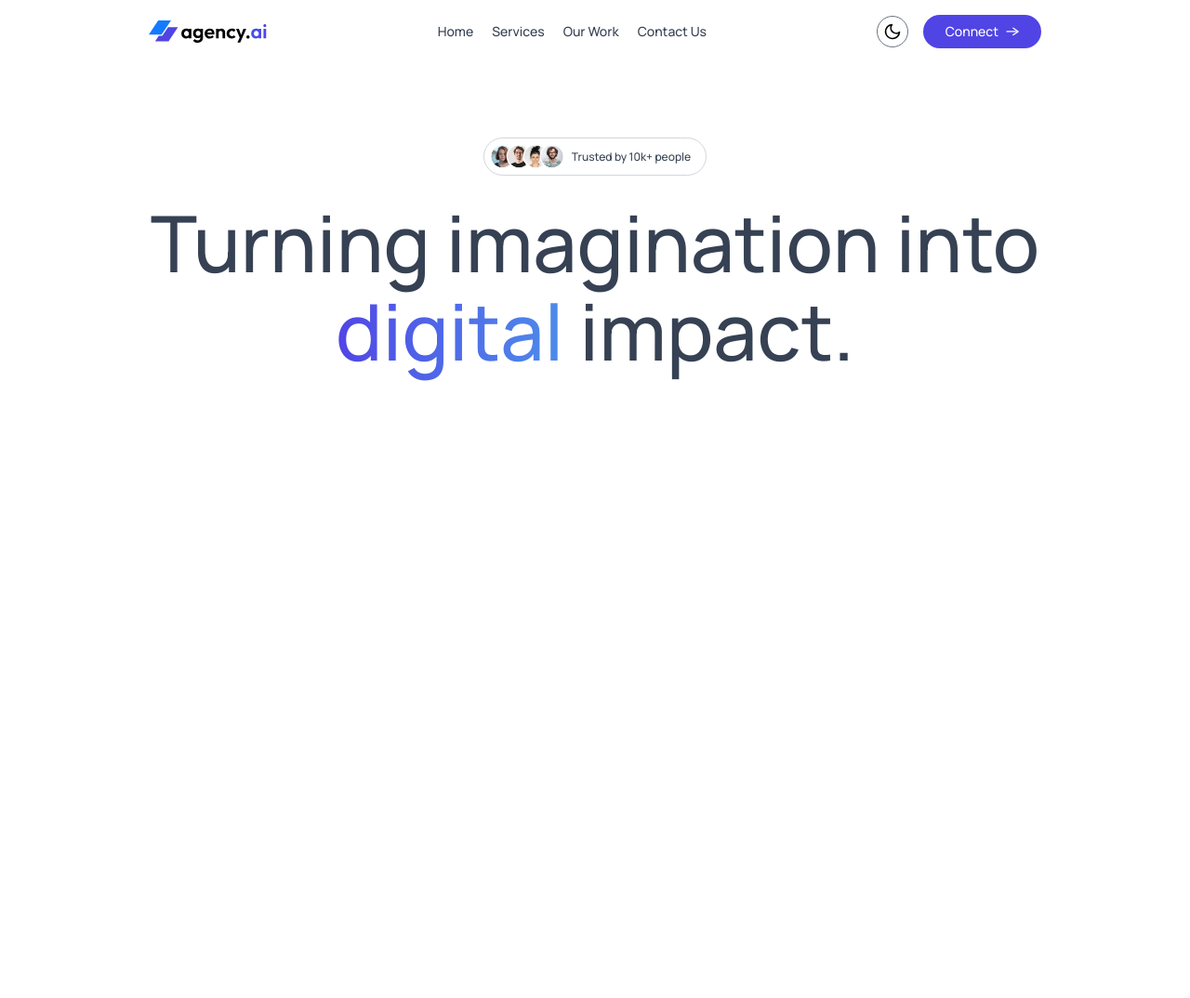
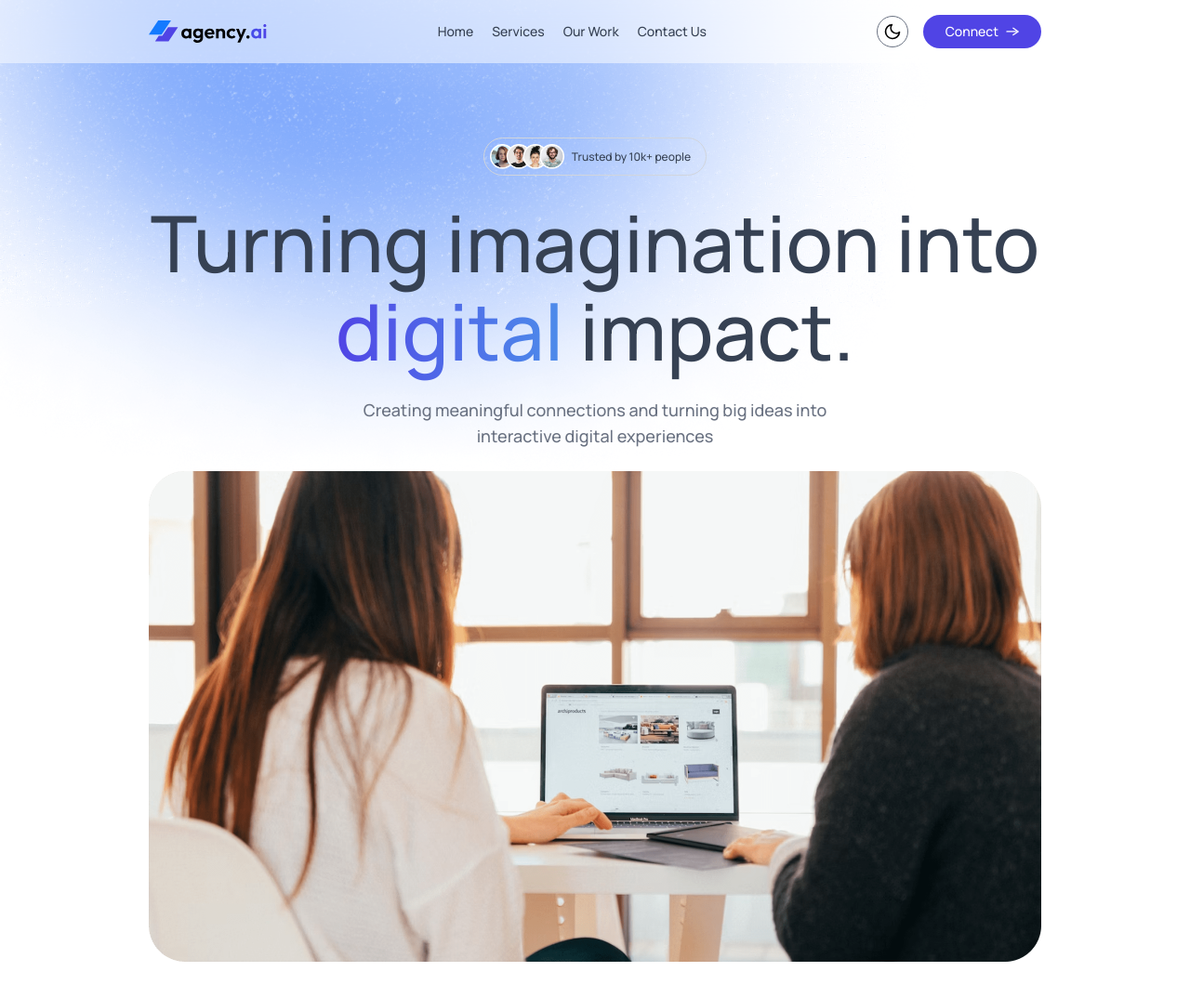
Before and after one commit to Kenzorb/Modern_Responsive_Website, a React (Vite) app: page / in a window 1280 px wide. Shown: the top 1074 px of the page at 93% size. Before the commit the page ends 800 px from the top, so only its background shows below. Built offline with nearby package versions, Linux system fonts and the light colour scheme; a web font is replaced by a local one.

Commit message:
Updated Hero

```diff
--- a/src/components/Hero.jsx
+++ b/src/components/Hero.jsx
@@ -9,6 +9,12 @@ const Hero = () => {
             <p className='text-xs font-medium'>Trusted by 10k+ people</p>
         </div>
         <h1 className='text-4xl sm:text-5xl md:text-6xl xl:text-[84px] font-medium xl:leading-[95px] max-w-5xl'>Turning imagination into <span className='bg-gradient-to-r from-[#5044E5] to-[#4d8cea] bg-clip-text text-transparent'>digital</span> impact.</h1>
+        <p className='text-sm sm:text-lg font-medium text-gray-500 dark:text-white/75 max-w-4/5 sm:max-w-lg pn-3'>Creating meaningful connections and turning big ideas into interactive digital experiences</p>
+
+        <div>
+            <img src={assets.hero_img} alt="" className='w-full max-w-6xl'></img>
+            <img src={assets.bgImage1} alt="" className='absolute -top-40 -right-40 sm:-top-100 sm:right-70 -z-1 dark:hidden'></img>
+        </div>
     </div>
   )
 }
```
